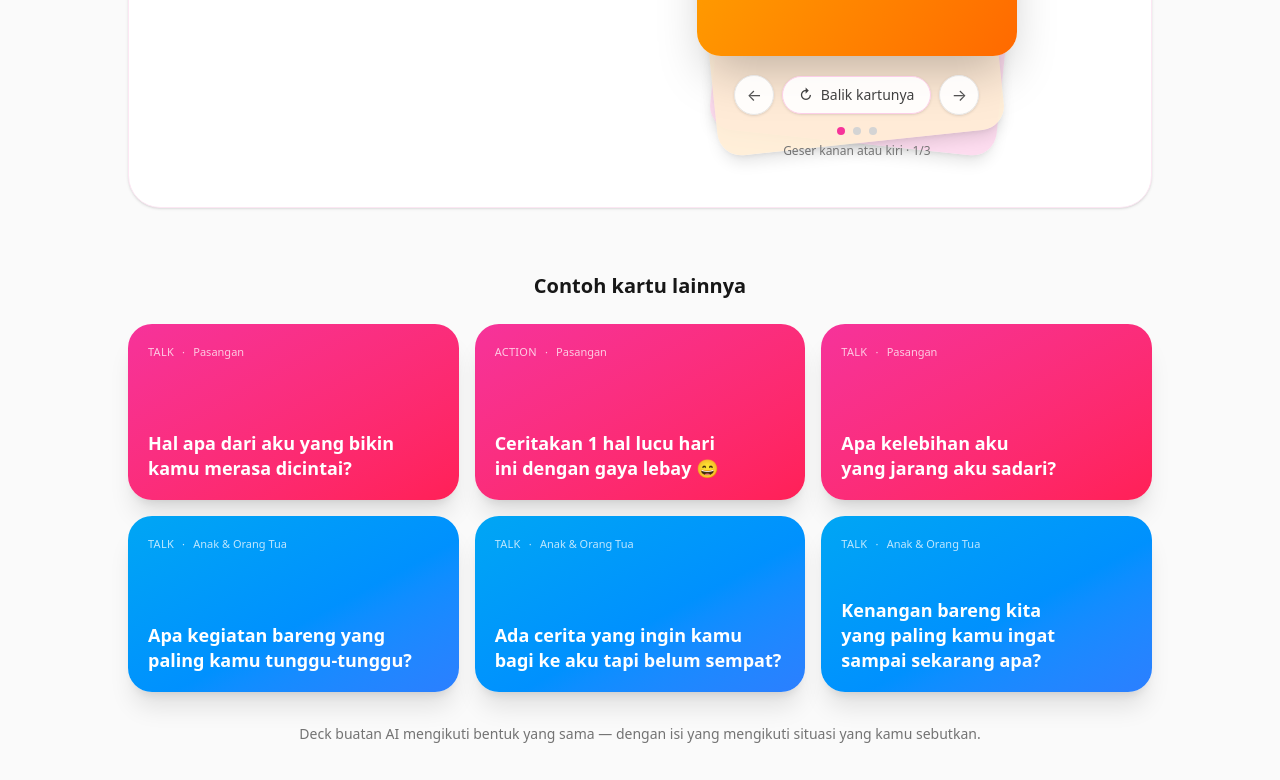
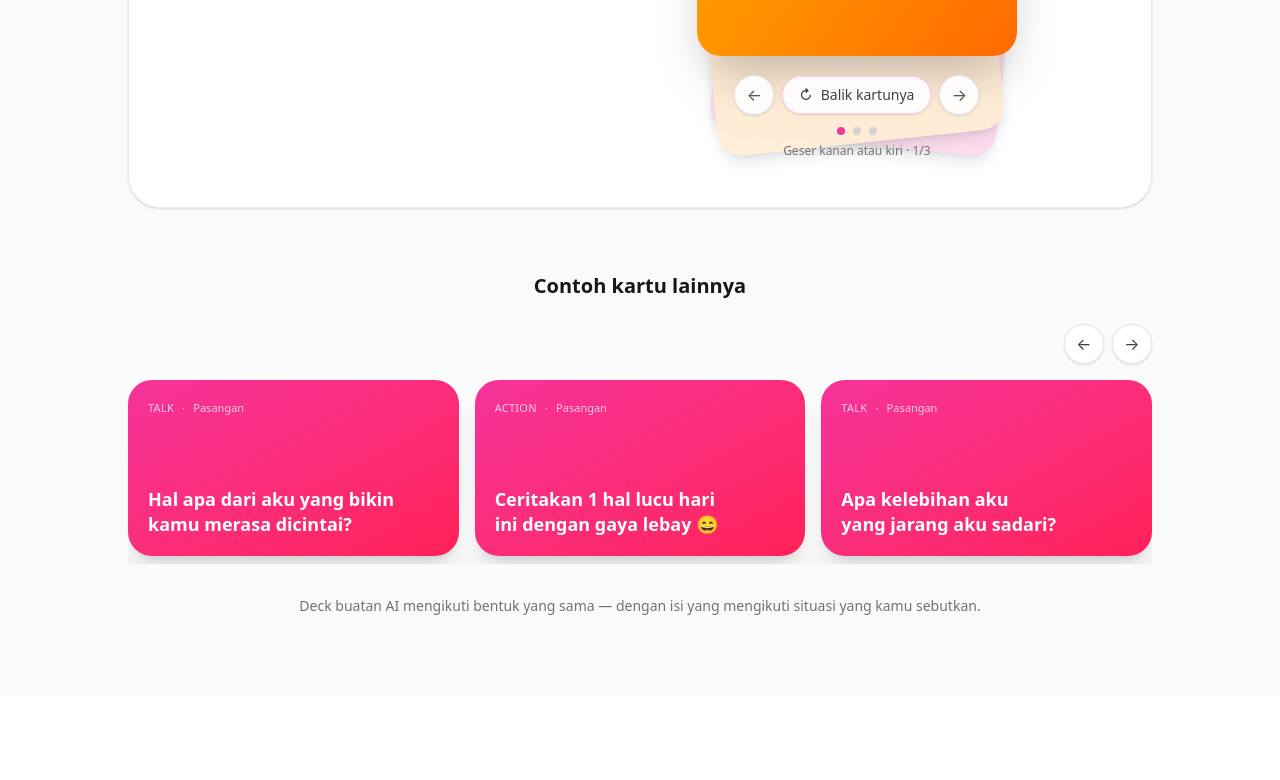
Before and after one commit to zikrulihsan/wecard, a Next.js app in the folder apps/web/: page / in a window 1280 px wide. Shown: the part 2000-2780 px from the top of the page. Built offline with nearby package versions, Linux system fonts and the light colour scheme.

Commit message:
feat(landing): polish hero motion and sample carousel

```diff
--- a/apps/web/src/components/landing/cta.tsx
+++ b/apps/web/src/components/landing/cta.tsx
@@ -5,9 +5,9 @@ import { cn } from "@/lib/utils";
 /**
  * Tombol ajakan utama halaman marketing.
  *
- * Warnanya gradien pink→rose, sama dengan aksen di judul dan kartu, bukan
- * `--primary` polos: di halaman ini tombolnya bagian dari identitas visual,
- * dan satu-satunya tombol yang boleh paling menonjol.
+ * Warnanya pink solid dengan border yang sedikit lebih gelap. Warna eksplisit
+ * dipakai agar background tidak kalah oleh varian default tombol saat class
+ * digabung; CTA ini harus tetap terbaca di atas latar hero yang terang.
  */
 export function PrimaryCta({
   href,
@@ -26,7 +26,7 @@ export function PrimaryCta({
         // `whitespace-normal` menimpa bawaan tombol: label ajakan di sini
         // panjang, dan tombol yang tidak boleh membungkus memaksa lebar
         // minimum yang membuat halaman bisa digeser ke samping di layar 320px.
-        "h-auto min-h-12 whitespace-normal rounded-full bg-gradient-to-r from-pink-500 to-rose-500 px-8 py-3 text-center text-base leading-snug text-white shadow-lg shadow-rose-500/20 transition-opacity hover:opacity-90",
+        "h-auto min-h-12 whitespace-normal rounded-full border border-pink-700 bg-pink-600 px-8 py-3 text-center text-base leading-snug text-white shadow-lg shadow-rose-500/25 [a]:hover:bg-pink-700",
         className
       )}
     >
--- a/apps/web/src/components/landing/hero-card-stack.tsx
+++ b/apps/web/src/components/landing/hero-card-stack.tsx
@@ -4,7 +4,7 @@ import { useEffect, useRef, useState } from "react";
 import { m, useReducedMotion, useScroll, useTransform } from "framer-motion";
 import { DeckCard } from "./deck-card";
 
-type HoveredCard = "left" | "right" | null;
+type HoveredCard = "left" | "center" | "right" | null;
 
 /**
  * Preview kartu di hero memakai dua bahasa gerak yang berbeda:
@@ -22,11 +22,11 @@ export function HeroCardStack() {
     offset: ["start end", "end start"],
   });
 
-  const leftX = useTransform(scrollYProgress, [0, 0.5, 1], [18, 0, -10]);
-  const leftY = useTransform(scrollYProgress, [0, 0.5, 1], [28, 0, -26]);
-  const centerY = useTransform(scrollYProgress, [0, 0.5, 1], [12, -6, -34]);
-  const rightX = useTransform(scrollYProgress, [0, 0.5, 1], [-18, 0, 10]);
-  const rightY = useTransform(scrollYProgress, [0, 0.5, 1], [34, 4, -20]);
+  const leftX = useTransform(scrollYProgress, [0, 0.5, 1], [42, 0, -28]);
+  const leftY = useTransform(scrollYProgress, [0, 0.5, 1], [72, 0, -72]);
+  const centerY = useTransform(scrollYProgress, [0, 0.5, 1], [48, -10, -92]);
+  const rightX = useTransform(scrollYProgress, [0, 0.5, 1], [-42, 0, 28]);
+  const rightY = useTransform(scrollYProgress, [0, 0.5, 1], [84, 8, -60]);
 
   useEffect(() => {
     const media = window.matchMedia("(max-width: 767px)");
@@ -61,13 +61,13 @@ export function HeroCardStack() {
                   y:
                     hoveredCard === "left"
                       ? -14
-                      : hoveredCard === "right"
+                      : hoveredCard === "right" || hoveredCard === "center"
                         ? 4
                         : 0,
                   scale:
                     hoveredCard === "left"
                       ? 1.04
-                      : hoveredCard === "right"
+                      : hoveredCard === "right" || hoveredCard === "center"
                         ? 0.98
                         : 1,
                 }
@@ -101,18 +101,20 @@ export function HeroCardStack() {
                       : hoveredCard === "right"
                         ? -38
                         : 0,
-                  y: hoveredCard ? -24 : 0,
+                  y: hoveredCard === "center" ? -16 : hoveredCard ? -24 : 0,
                   rotate:
                     hoveredCard === "left"
                       ? 4
                       : hoveredCard === "right"
                         ? -4
                         : 0,
-                  scale: hoveredCard ? 1.02 : 1,
+                  scale: hoveredCard === "center" ? 1.04 : hoveredCard ? 1.02 : 1,
                 }
               : undefined
           }
           transition={sideTransition}
+          onHoverStart={() => desktopMotion && setHoveredCard("center")}
+          onHoverEnd={() => desktopMotion && setHoveredCard(null)}
         >
           <DeckCard
             theme="pink"
@@ -137,13 +139,13 @@ export function HeroCardStack() {
                   y:
                     hoveredCard === "right"
                       ? -14
-                      : hoveredCard === "left"
+                      : hoveredCard === "left" || hoveredCard === "center"
                         ? 4
                         : 0,
                   scale:
                     hoveredCard === "right"
                       ? 1.04
-                      : hoveredCard === "left"
+                      : hoveredCard === "left" || hoveredCard === "center"
                         ? 0.98
                         : 1,
                 }
--- /dev/null
+++ b/apps/web/src/components/landing/sample-card-carousel.tsx
@@ -0,0 +1,103 @@
+"use client";
+
+import { useRef } from "react";
+import { DeckCard } from "./deck-card";
+
+const sampleCards = [
+  {
+    theme: "pink",
+    kind: "Talk",
+    deck: "Pasangan",
+    content: "Hal apa dari aku yang bikin kamu merasa dicintai?",
+  },
+  {
+    theme: "pink",
+    kind: "Action",
+    deck: "Pasangan",
+    content: "Ceritakan 1 hal lucu hari ini dengan gaya lebay 😄",
+  },
+  {
+    theme: "pink",
+    kind: "Talk",
+    deck: "Pasangan",
+    content: "Apa kelebihan aku yang jarang aku sadari?",
+  },
+  {
+    theme: "sky",
+    kind: "Talk",
+    deck: "Anak & Orang Tua",
+    content: "Apa kegiatan bareng yang paling kamu tunggu-tunggu?",
+  },
+  {
+    theme: "sky",
+    kind: "Talk",
+    deck: "Anak & Orang Tua",
+    content: "Ada cerita yang ingin kamu bagi ke aku tapi belum sempat?",
+  },
+  {
+    theme: "sky",
+    kind: "Talk",
+    deck: "Anak & Orang Tua",
+    content: "Kenangan bareng kita yang paling kamu ingat sampai sekarang apa?",
+  },
+] as const;
+
+export function SampleCardCarousel() {
+  const carouselRef = useRef<HTMLDivElement>(null);
+
+  function moveCarousel(direction: -1 | 1) {
+    const carousel = carouselRef.current;
+    if (!carousel) return;
+
+    carousel.scrollBy({
+      left: direction * carousel.clientWidth * 0.85,
+      behavior: "smooth",
+    });
+  }
+
+  return (
+    <div className="mt-6">
+      <div className="mb-4 flex justify-end gap-2">
+        <button
+          type="button"
+          className="flex size-10 items-center justify-center rounded-full border border-neutral-200 bg-white text-neutral-700 shadow-sm transition hover:border-pink-300 hover:text-pink-600 focus-visible:outline-none focus-visible:ring-2 focus-visible:ring-pink-500 focus-visible:ring-offset-2"
+          onClick={() => moveCarousel(-1)}
+          aria-label="Geser contoh kartu ke kiri"
+        >
+          <span aria-hidden="true">←</span>
+        </button>
+        <button
+          type="button"
+          className="flex size-10 items-center justify-center rounded-full border border-neutral-200 bg-white text-neutral-700 shadow-sm transition hover:border-pink-300 hover:text-pink-600 focus-visible:outline-none focus-visible:ring-2 focus-visible:ring-pink-500 focus-visible:ring-offset-2"
+          onClick={() => moveCarousel(1)}
+          aria-label="Geser contoh kartu ke kanan"
+        >
+          <span aria-hidden="true">→</span>
+        </button>
+      </div>
+
+      <div
+        ref={carouselRef}
+        className="flex snap-x snap-mandatory gap-4 overflow-x-auto overscroll-x-contain scroll-smooth pb-2 [scrollbar-width:none] [&::-webkit-scrollbar]:hidden"
+        aria-label="Carousel contoh kartu lainnya"
+        tabIndex={0}
+      >
+        {sampleCards.map((card) => (
+          <div
+            key={`${card.deck}-${card.kind}-${card.content}`}
+            className="min-w-[85%] snap-start sm:min-w-[calc(50%-0.5rem)] lg:min-w-[calc(33.333%-0.667rem)]"
+          >
+            <DeckCard
+              theme={card.theme}
+              kind={card.kind}
+              deck={card.deck}
+              className="h-44 w-full"
+            >
+              {card.content}
+            </DeckCard>
+          </div>
+        ))}
+      </div>
+    </div>
+  );
+}
--- a/apps/web/src/components/landing/sample-cards.tsx
+++ b/apps/web/src/components/landing/sample-cards.tsx
@@ -1,5 +1,5 @@
 import { LandingCardDemo } from "@/components/cards/landing-card-demo";
-import { DeckCard } from "./deck-card";
+import { SampleCardCarousel } from "./sample-card-carousel";
 
 /**
  * Bukti isi. Halaman boleh menjanjikan apa saja soal "kartu yang pas", tapi
@@ -43,41 +43,7 @@ export function SampleCards() {
           Contoh kartu lainnya
         </h3>
 
-        <div className="mt-6 grid gap-4 sm:grid-cols-2 lg:grid-cols-3">
-          <DeckCard theme="pink" kind="Talk" deck="Pasangan" className="h-44">
-            Hal apa dari aku yang bikin kamu merasa dicintai?
-          </DeckCard>
-          <DeckCard theme="pink" kind="Action" deck="Pasangan" className="h-44">
-            Ceritakan 1 hal lucu hari ini dengan gaya lebay 😄
-          </DeckCard>
-          <DeckCard theme="pink" kind="Talk" deck="Pasangan" className="h-44">
-            Apa kelebihan aku yang jarang aku sadari?
-          </DeckCard>
-          <DeckCard
-            theme="sky"
-            kind="Talk"
-            deck="Anak & Orang Tua"
-            className="h-44"
-          >
-            Apa kegiatan bareng yang paling kamu tunggu-tunggu?
-          </DeckCard>
-          <DeckCard
-            theme="sky"
-            kind="Talk"
-            deck="Anak & Orang Tua"
-            className="h-44"
-          >
-            Ada cerita yang ingin kamu bagi ke aku tapi belum sempat?
-          </DeckCard>
-          <DeckCard
-            theme="sky"
-            kind="Talk"
-            deck="Anak & Orang Tua"
-            className="h-44"
-          >
-            Kenangan bareng kita yang paling kamu ingat sampai sekarang apa?
-          </DeckCard>
-        </div>
+        <SampleCardCarousel />
 
         <p className="mt-8 text-center text-sm text-neutral-500">
           Deck buatan AI mengikuti bentuk yang sama — dengan isi yang mengikuti
```
